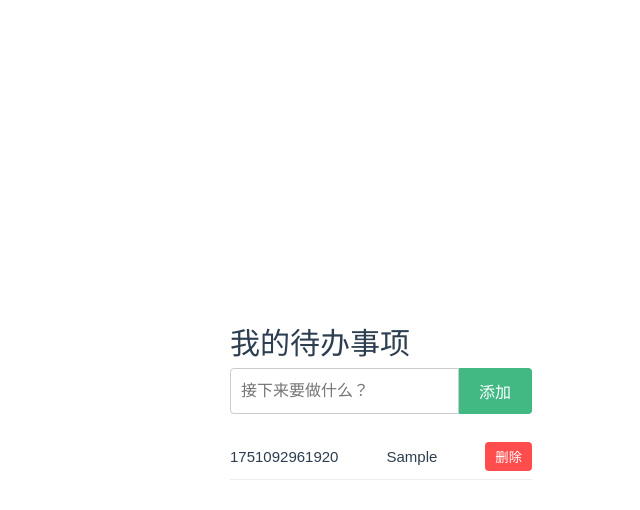
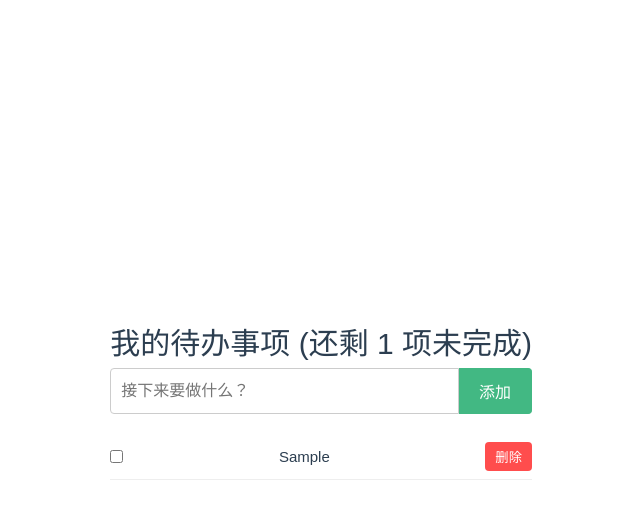
Before and after one commit to yyyyyqh/Vue_Learning, a Vue app in the folder vue3-journey/: page / in a window 1280 px wide. Both pictures are taken after typing "Sample" into the empty fields and a click on the button "添加". Shown: the top 510 px of the page, without its empty margins (108-748 px from the left). Built offline with nearby package versions, Linux system fonts and the light colour scheme; the HTML template or start-up script is replaced by a standard one.

Commit message:
计算属性

```diff
--- a/vue3-journey/src/App.vue
+++ b/vue3-journey/src/App.vue
@@ -1,32 +1,27 @@
 <script setup lang="ts">
-// 1. 从 vue 中多导入一个 `watch`
-import { ref, watch } from "vue";
+// 1. 从 vue 中再多导入一个 `computed`
+import { ref, watch, computed } from "vue";
 import TodoItem from "./components/TodoItem.vue";
 
 const newTodoText = ref("");
 
-// 2. 加载逻辑：
-//    尝试从 localStorage 读取 'todos' 数据。
-//    如果存在，就用 JSON.parse 解析它；如果不存在，就使用一个空数组。
+// 2. 更新数据结构，为每个 todo 项增加 `completed` 属性
 const todos = ref(JSON.parse(localStorage.getItem("todos") || "[]"));
 
-// 3. 使用 watch 侦听 todos 的变化
-//    watch 的第一个参数是我们要侦听的响应式数据源 (ref 或 reactive 对象)
-//    第二个参数是当数据源变化时要执行的回调函数
 watch(
   todos,
   (newTodos) => {
-    // 当 todos 数组变化时，这个函数就会被调用
-    // `newTodos` 是变化后的新数组
-    // 我们将新数组转换成 JSON 字符串并保存到 localStorage 中
     localStorage.setItem("todos", JSON.stringify(newTodos));
   },
-  {
-    // 第三个参数是选项对象，`deep: true` 在这里至关重要。
-    // 因为我们侦听的是一个对象数组，需要深度侦听才能捕捉到数组内部对象的变化。
-    deep: true,
-  }
+  { deep: true }
 );
+
+// 3. ✨ 这是我们的计算属性 ✨
+//    它会根据 `todos` 列表自动计算出未完成项的数量
+const incompleteCount = computed(() => {
+  // .filter 会返回一个新数组，这里是所有 completed 为 false 的项
+  return todos.value.filter((todo) => !todo.completed).length;
+});
 
 function removeTodo(idToRemove: number) {
   todos.value = todos.value.filter((todo) => todo.id !== idToRemove);
@@ -34,31 +29,44 @@
 
 function addTodo() {
   const trimmedText = newTodoText.value.trim();
-  if (trimmedText === "") {
-    return;
-  }
+  if (trimmedText === "") return;
+
   const newTodo = {
     id: Date.now(),
     text: trimmedText,
+    completed: false, // 新增的 todo 默认是未完成状态
   };
   todos.value.unshift(newTodo);
   newTodoText.value = "";
+}
+
+// 4. 新增一个方法，用于切换 todo 的完成状态
+function toggleTodoComplete(idToToggle: number) {
+  // 找到我们要修改的那个 todo
+  const todo = todos.value.find((todo) => todo.id === idToToggle);
+  if (todo) {
+    // 直接修改它的 completed 属性
+    todo.completed = !todo.completed;
+  }
 }
 </script>
 
 <template>
   <main>
-    <h1>我的待办事项</h1>
+    <h1>我的待办事项 (还剩 {{ incompleteCount }} 项未完成)</h1>
+
     <form @submit.prevent="addTodo">
       <input v-model="newTodoText" placeholder="接下来要做什么？" />
       <button type="submit">添加</button>
     </form>
+
     <ul>
       <TodoItem
         v-for="todo in todos"
         :key="todo.id"
         :todo="todo"
         @remove="removeTodo(todo.id)"
+        @toggle-complete="toggleTodoComplete(todo.id)"
       />
     </ul>
   </main>
--- a/vue3-journey/src/components/TodoItem.vue
+++ b/vue3-journey/src/components/TodoItem.vue
@@ -1,23 +1,26 @@
 <script setup lang="ts">
-// 1. 使用 `defineProps` 声明该组件可以接收一个名为 `todo` 的“属性” (prop)
-// 这是父组件传递数据给子组件的方式
+// 更新 Props，现在 todo 对象包含一个 `completed` 属性
 defineProps<{
   todo: {
     id: number;
     text: string;
+    completed: boolean; // 新增
   };
 }>();
 
-// 2. 使用 `defineEmits` 声明该组件可以触发一个名为 `remove` 的自定义事件
-// 这是子组件向父组件发送消息的方式
-const emit2 = defineEmits(["remove1"]);
+// 新增一个 `toggle-complete` 事件
+const emit = defineEmits(["remove", "toggle-complete"]);
 </script>
 
 <template>
-  <li>
-    <span>{{ todo.id }} </span>
-    <span class="space">{{ todo.text }}</span>
-    <button @click="emit2('remove1')">删除</button>
+  <li :class="{ completed: todo.completed }">
+    <input
+      type="checkbox"
+      :checked="todo.completed"
+      @change="emit('toggle-complete')"
+    />
+    <span>{{ todo.text }}</span>
+    <button @click="emit('remove')">删除</button>
   </li>
 </template>
 
@@ -30,16 +33,19 @@
   border-bottom: 1px solid #eee;
 }
 
+/* 新增样式：当 li 元素有 'completed' class 时，应用删除线样式 */
+li.completed span {
+  text-decoration: line-through;
+  color: #ccc;
+}
+
 button {
   background-color: #ff4d4d;
+  /* ... 其他样式保持不变 ... */
   color: white;
   border: none;
   padding: 5px 10px;
   border-radius: 4px;
   cursor: pointer;
 }
-.space {
-  margin-left: 10px;
-  margin-right: 10px;
-}
 </style>
```
